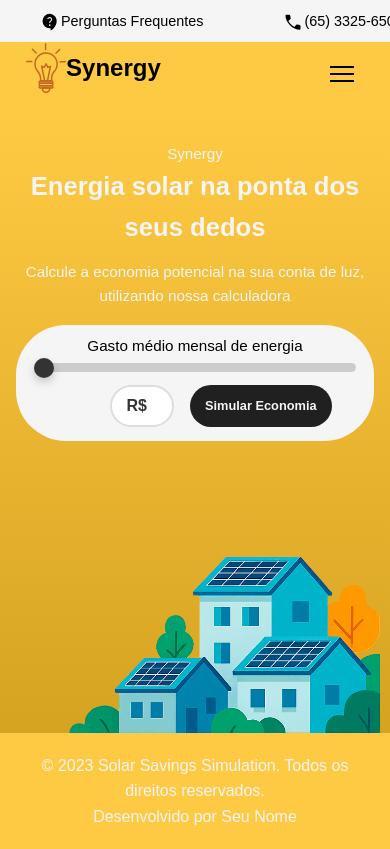
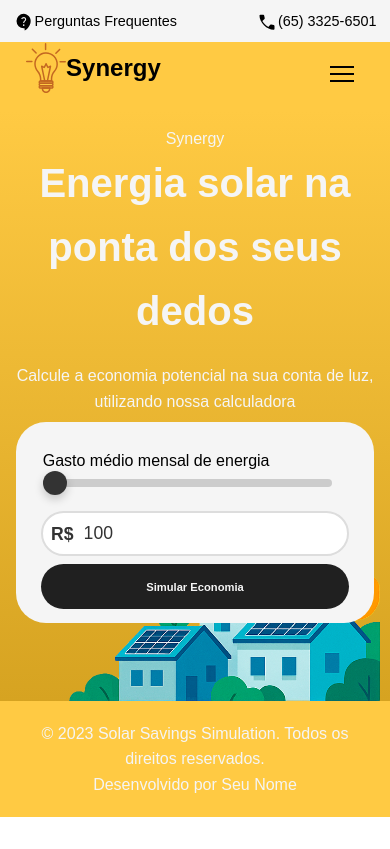
Before and after one commit to GustaDaHora/simulador, a Next.js app: page / in a window 390 px wide. Built offline with nearby package versions, Linux system fonts and the light colour scheme.

Commit message:
Changes in responsivenss

```diff
--- a/src/app/styles/firstpage.scss
+++ b/src/app/styles/firstpage.scss
@@ -9,7 +9,7 @@ main {
 .first-page {
   @include gradient-background($primary-color, $primary-dark, 180deg);
   position: relative;
-  padding: 40px 30px;
+  padding: 6rem 8rem;
   height: 70vh;
   z-index: 1;
 
@@ -27,8 +27,6 @@ main {
 
 .main-div {
   z-index: 10;
-  margin: 0 5rem;
-  padding-top: 4rem;
 }
 
 // Form Container on First Page
@@ -48,24 +46,75 @@ main {
     font-size: 1rem;
   }
 
-  .container-slider {
+  .main-slider-container {
     width: 70%;
     display: flex;
     flex-direction: column;
-    justify-content: center;
+    justify-content: left;
     position: relative;
     gap: 5px;
     z-index: 2;
-    padding: 1.5rem 0.5rem;
+    padding: 0.3rem 0.5rem;
+    align-items: start;
+  }
+}
+
+// Main Slider Styles
+.main-slider {
+  width: 95%;
+  flex: 1;
+  max-height: 1vh;
+  height: 1vh;
+  border-radius: 5px;
+  outline: none;
+  -webkit-appearance: none;
+  appearance: none;
+  accent-color: $success-color;
+  background: linear-gradient(
+    to right,
+    #28a745 0%,
+    #28a745 50%,
+    #ccc 50%,
+    #ccc 100%
+  );
+
+  &::-webkit-slider-thumb {
+    -webkit-appearance: none;
+    width: 24px;
+    height: 24px;
+    border-radius: 50%;
+    background: $text-dark;
+    cursor: pointer;
+    box-shadow: 0 4px 10px rgba(0, 0, 0, 0.2);
+    transition: transform 0.2s ease;
+
+    &:hover {
+      transform: scale(1.1);
+    }
+  }
+
+  &::-moz-range-thumb {
+    width: 24px;
+    height: 24px;
+    border-radius: 50%;
+    background: $text-dark;
+    cursor: pointer;
+    border: none;
+    box-shadow: 0 4px 10px rgba(0, 0, 0, 0.2);
+    transition: transform 0.2s ease;
+
+    &:hover {
+      transform: scale(1.1);
+    }
   }
 }
 
 .input-group {
-  width: 50%;
+  width: 40%;
   display: flex;
-  justify-content: space-between;
   gap: 1rem;
   padding: 0.4rem 0;
+  justify-content: space-between;
 }
 
 .second-page {
@@ -112,14 +161,24 @@ main {
   z-index: 1;
 }
 
+// Button and Input Container Shared Styles
+%shared-size {
+  width: 250px; // Increased width for desktop
+  height: 45px;
+  display: inline-flex;
+  align-items: center;
+  justify-content: center;
+  flex-shrink: 1;
+}
+
 // Button for Opening Form
 .btn-open-form {
-  @extend %button-base;
+  @extend %shared-size;
   background: $bg-dark;
   color: $bg-light;
-  padding: 0 15px;
+  padding: 0 10px;
   text-wrap: nowrap;
-  font-size: 0.8rem;
+  font-size: 0.7rem;
 
   &:hover {
     background: $primary-color;
@@ -128,33 +187,44 @@ main {
   }
 }
 
-// First Page Responsive Design
-@media (max-width: $tablet) {
-  .first-page {
-    padding: 20px 10px;
-    height: auto;
-    min-height: 70vh;
+// Main Manual Input Styles
+.main-manual-input {
+  @extend %shared-size;
+  @include flex-center;
+  gap: 10px;
+  padding: 0 15px;
+  border: 2px solid $border-light;
+  border-radius: 50px;
+  background: $bg-white;
+  transition: border-color 0.3s ease;
 
-    h1 {
-      font-size: 1.6rem;
-      margin-bottom: 12px;
-    }
+  span {
+    font-weight: 600;
+    color: $text-dark;
+    font-size: 1.1rem;
+  }
 
-    p {
-      font-size: 0.95rem;
+  input {
+    padding: 10px 0;
+    border: none;
+    background: transparent;
+    width: 100%;
+    max-width: 180px;
+    font-size: 1.1rem;
+    color: $text-dark;
+
+    &:focus {
+      outline: none;
     }
   }
 
-  .main-div {
-    margin: 0 1rem;
-    padding-top: 2rem;
-  }
-
-  .casa1 {
-    z-index: -1;
+  &:focus-within {
+    border-color: $success-color;
+    box-shadow: 0 2px 8px rgba(40, 167, 69, 0.2);
   }
 }
 
+// First Page Responsive Design
 @media (max-width: $mobile) {
   .first-page {
     padding: 1rem;
@@ -185,20 +255,54 @@ main {
   }
 
   .main-div {
-    margin: 0 0.2rem;
-    padding-top: 1rem;
+    @include flex-center;
+    justify-content: flex-start;
+    flex-direction: column;
+    width: 100%;
   }
 
   .form-container {
     padding: 0.5rem;
+    margin: 0.5rem 0;
     flex-direction: column;
     align-items: center;
     width: 100%;
     height: auto;
+    border-radius: 30px;
 
-    .container-slider {
-      width: 100%;
+    .main-slider-container {
+      margin: 1rem 0;
+      align-items: left;
+      width: 90%;
       padding: 0.1rem;
     }
   }
+
+  %shared-size {
+    width: 180px; // Mobile width
+    height: 45px;
+  }
+
+  .input-group {
+    max-width: 100%;
+    width: 100%;
+    flex-direction: column;
+    align-items: center;
+    gap: 0.5rem;
+  }
+
+  .main-manual-input {
+    justify-content: flex-start;
+    width: 100%;
+    max-width: 90%;
+    padding: 0.5rem;
+    font-size: 0.9rem;
+  }
+
+  .btn-open-form {
+    max-width: 100%;
+    width: 90%;
+    font-size: 0.7rem;
+    padding: 0 10px;
+  }
 }
--- a/src/app/styles/form.scss
+++ b/src/app/styles/form.scss
@@ -81,20 +81,6 @@
   grid-template-columns: 1fr 1fr;
 }
 
-// Input Styles
-%input-base {
-  width: 100%;
-  padding: 0.7rem 1.2rem;
-  font-size: 1rem;
-  border: 1px solid $border-medium;
-  border-radius: 30px;
-  background: $bg-white;
-  transition: border-color 0.2s;
-
-  &:focus {
-    @include input-focus();
-  }
-}
 
 input[type="text"],
 input[type="email"],
@@ -125,7 +111,44 @@ input[type="number"] {
   }
 }
 
-// Slider Styles
+// Form Manual Input Styles
+.manual-input {
+  width: 100%;
+  @include flex-center;
+  gap: 8px;
+  padding: 0 12px;
+  border: 1px solid $border-medium;
+  border-radius: 30px;
+  background: $bg-white;
+  height: 40px;
+  transition: all 0.2s ease;
+
+  span {
+    font-weight: 500;
+    color: $text-medium;
+    font-size: 0.9rem;
+  }
+
+  input {
+    padding: 8px 0;
+    border: none;
+    background: transparent;
+    width: 100%;
+    font-size: 0.9rem;
+    color: $text-medium;
+
+    &:focus {
+      outline: none;
+    }
+  }
+
+  &:focus-within {
+    border-color: $secondary-color;
+    box-shadow: 0 2px 6px rgba(0, 0, 0, 0.1);
+  }
+}
+
+// Form Slider Styles
 .container-slider {
   display: flex;
   align-items: center;
@@ -137,9 +160,9 @@ input[type="number"] {
 .slider {
   width: 95%;
   flex: 1;
-  max-height: 1vh;
-  height: 1vh;
-  border-radius: 5px;
+  max-height: 0.8vh;
+  height: 0.8vh;
+  border-radius: 4px;
   outline: none;
   -webkit-appearance: none;
   appearance: none;
@@ -147,50 +170,32 @@ input[type="number"] {
 
   &::-webkit-slider-thumb {
     -webkit-appearance: none;
-    width: 20px;
-    height: 20px;
+    width: 18px;
+    height: 18px;
     border-radius: 50%;
-    background: $text-dark;
+    background: $secondary-color;
     cursor: pointer;
-    box-shadow: 0 4px 10px rgba(0, 0, 0, 0.2);
+    box-shadow: 0 2px 8px rgba(0, 0, 0, 0.15);
     transition: transform 0.2s ease;
+
+    &:hover {
+      transform: scale(1.15);
+    }
   }
 
   &::-moz-range-thumb {
-    width: 20px;
-    height: 20px;
+    width: 18px;
+    height: 18px;
     border-radius: 50%;
-    background: $text-dark;
+    background: $secondary-color;
     cursor: pointer;
     border: none;
-    box-shadow: 0 4px 10px rgba(0, 0, 0, 0.2);
-  }
-}
+    box-shadow: 0 2px 8px rgba(0, 0, 0, 0.15);
+    transition: transform 0.2s ease;
 
-.manual-input {
-  max-width: 100%;
-  width: 100%;
-  @include flex-center;
-  gap: 10px;
-  padding: 0 15px;
-  border: 2px solid $border-light;
-  border-radius: 50px;
-  background: $bg-white;
-  transition: border-color 0.3s ease;
-
-  span {
-    font-weight: 600;
-    color: $text-dark;
-  }
-
-  input {
-    padding: 10px 0;
-    border: none;
-    background: transparent;
-  }
-
-  &:focus-within {
-    border-color: $secondary-color;
+    &:hover {
+      transform: scale(1.15);
+    }
   }
 }
 
@@ -524,22 +529,6 @@ input[type="number"] {
   z-index: 1001;
 }
 
-@media (max-width: $tablet) {
-  .form {
-    max-width: 90%;
-    padding: 1rem;
-    top: 5vh;
-  }
-
-  .image-header {
-    padding: 2rem 1rem;
-  }
-
-  .form-section {
-    padding: 1.5rem;
-  }
-}
-
 @media (max-width: $mobile) {
   .form {
     max-width: 95%;
--- a/src/app/styles/header.scss
+++ b/src/app/styles/header.scss
@@ -131,19 +131,11 @@ header {
 }
 
 // Header Responsive Design
-@media (max-width: $tablet) {
-  .lower-header {
-    padding: 0.5rem 1rem;
-    height: auto;
+@media (max-width: $mobile) {
+  .upper-header {
+    justify-content: center;
+    width: 100%;
   }
-
-  .logo {
-    left: 5%;
-    max-width: 40vw;
-  }
-}
-
-@media (max-width: $mobile) {
   .lower-header {
     height: 8vh;
     padding: 0 2rem;
--- a/src/app/styles/variables.scss
+++ b/src/app/styles/variables.scss
@@ -22,8 +22,7 @@ $border-medium: #ccc;
 $font-family: "Golos Text", sans-serif;
 
 // Breakpoints
-$mobile: 480px;
-$tablet: 768px;
+$mobile: 900px;
 
 // ===== MIXINS =====
 @mixin flex-center {
@@ -58,3 +57,19 @@ $tablet: 768px;
   cursor: pointer;
   transition: all 0.3s ease;
 }
+
+// Input Styles
+%input-base {
+  width: 100%;
+  padding: 0.7rem 1.2rem;
+  font-size: 1rem;
+  border: none;
+  border: 1px solid $border-medium;
+  border-radius: 30px;
+  background: $bg-white;
+  transition: border-color 0.2s;
+
+  &:focus {
+    @include input-focus();
+  }
+}
--- a/src/components/FirstPage.tsx
+++ b/src/components/FirstPage.tsx
@@ -46,12 +46,12 @@ const FirstPage: React.FC<{ onSimulate?: (bill: number) => void }> = ({
           </p>
         </div>
         <div className="form-container">
-          <div className="container-slider">
+          <div className="main-slider-container">
             <p>Gasto médio mensal de energia</p>
             <input
               type="range"
               id="form-electricity-slider2"
-              className="slider"
+              className="main-slider"
               min={100}
               max={1000}
               step={10}
@@ -61,7 +61,7 @@ const FirstPage: React.FC<{ onSimulate?: (bill: number) => void }> = ({
             />
           </div>
           <div className="input-group">
-            <div className="manual-input">
+            <div className="main-manual-input">
               <span>R$</span>
               <input
                 type="number"
@@ -73,7 +73,7 @@ const FirstPage: React.FC<{ onSimulate?: (bill: number) => void }> = ({
                 onChange={(e) => handleBillChange(Number(e.target.value))}
                 required
                 autoComplete="off"
-                className="manual-input-field"
+                className="main-manual-input-field"
               />
             </div>
             <button className="btn-open-form" onClick={handleSimulate}>
```
